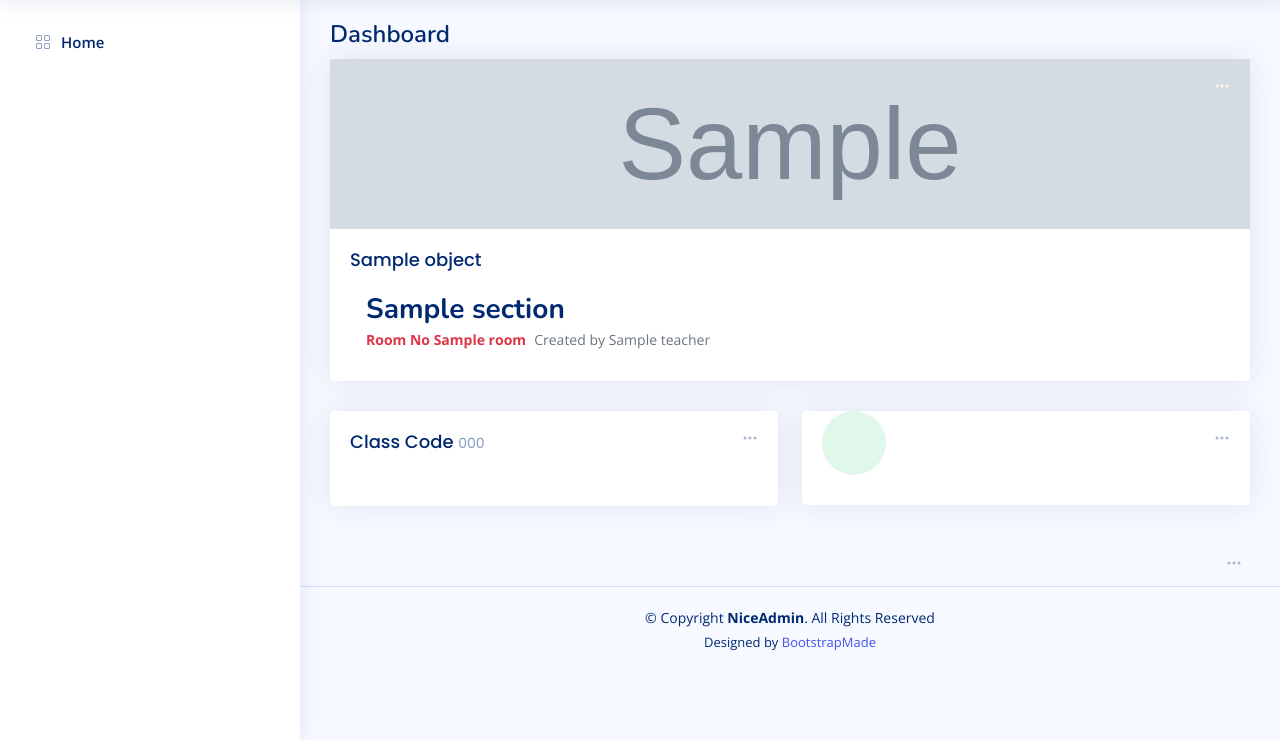
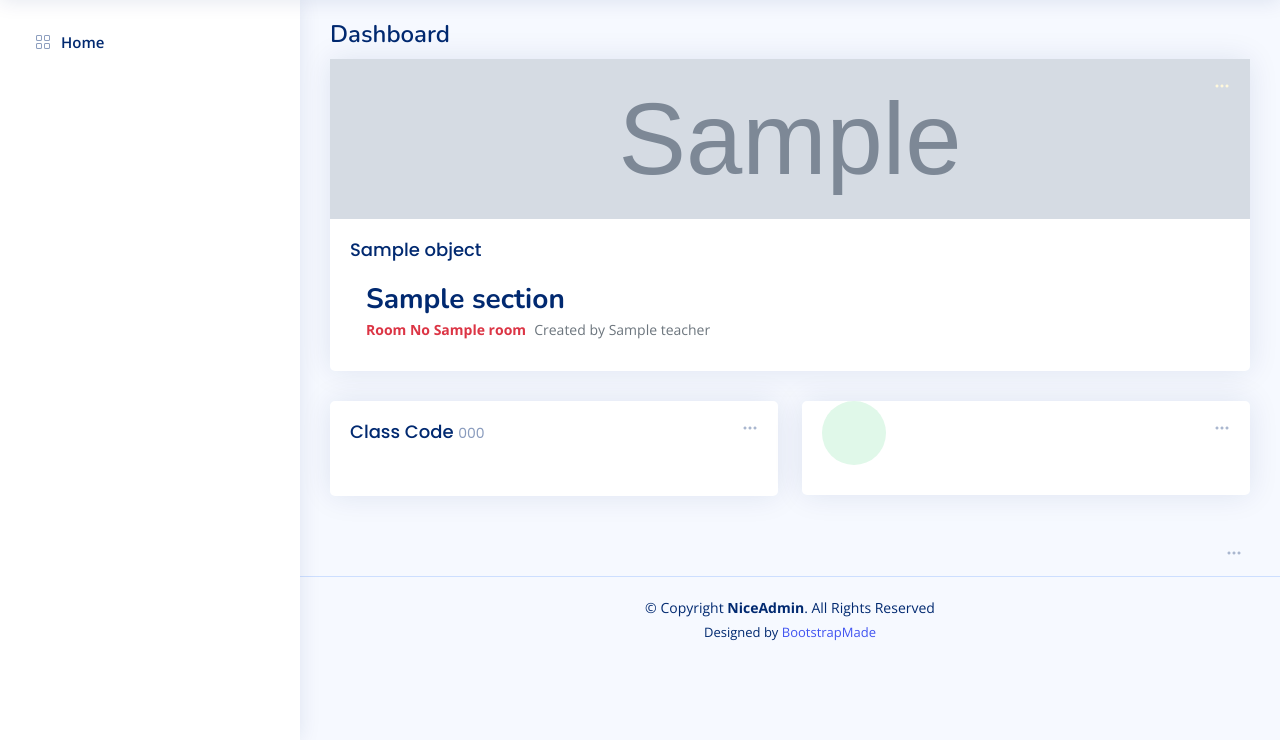
Before and after one commit to atheenaantonyt9689/google_classroom_clone, a Django app: template templates/classroom/teacher_dashboard.html in a window 1280 px wide. Shown: the part 60-800 px from the top of the page. Run offline with Django 3.2, Linux system fonts and the light colour scheme; the template is opened without the code that fills it: most values are stand-ins (such as "Sample title", 1, 10 or a date in 2020); grey boxes marked "Sample" are stand-in pictures; some libraries are stand-ins or nearby versions.

Commit message:
cover image style changed

```diff
--- a/templates/classroom/teacher_dashboard.html
+++ b/templates/classroom/teacher_dashboard.html
@@ -17,7 +17,7 @@
         <div style="position: center;">
 
           <div class="card info-card customers-card" >
-            <img src="{{object.image.url}}" style="height: 170px;">
+            <img src="{{object.image.url}}" style="height: 10em;width: 100%;object-fit: cover;">
 
             <div class="filter">
               <a class="icon" href="#" data-bs-toggle="dropdown"><i class="bi bi-three-dots" style="color: cornsilk;"></i></a>
```
